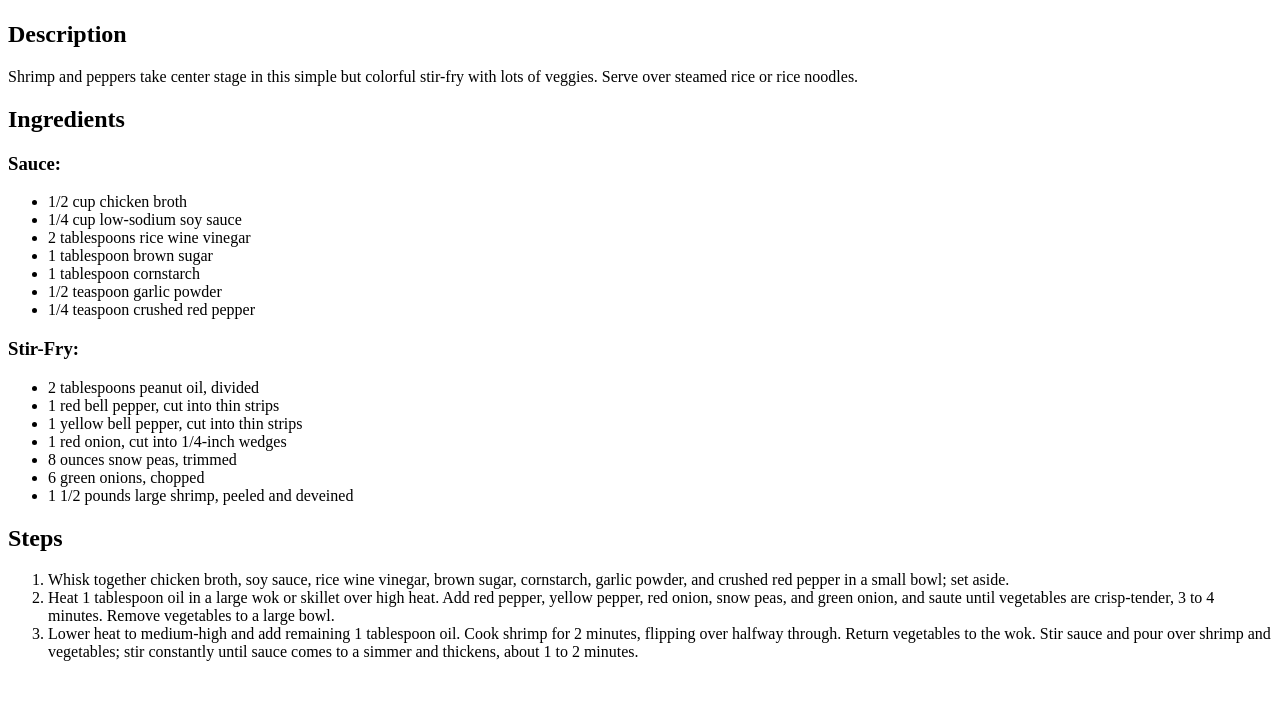
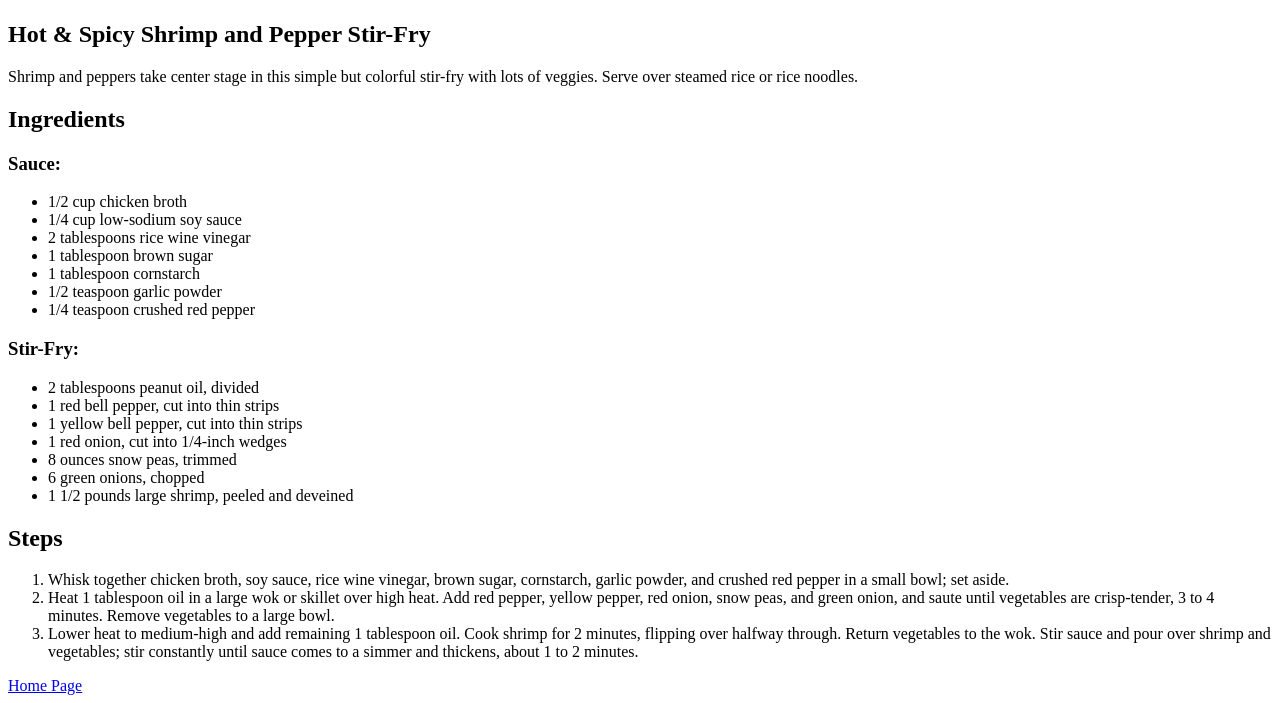
Before and after one commit to justincasetta/odin-recipes, a plain HTML site: page recipes/shrimp-and-pepper-stir-fry.html in a window 1280 px wide. Shown: the part 383-1086 px from the top of the page. Before the commit the page ends 1060 px from the top, so only its background shows below. Drawn offline with Linux system fonts and the light colour scheme.

Commit message:
Update descriptions for each recipe

```diff
--- a/recipes/shrimp-and-pepper-stir-fry.html
+++ b/recipes/shrimp-and-pepper-stir-fry.html
@@ -10,7 +10,7 @@
 
         <img src="https://www.allrecipes.com/thmb/eUA5eDqv6NQPIMflBeGBQJsK6mg=/750x0/filters:no_upscale():max_bytes(150000):strip_icc():format(webp)/7643060_Shrimp-and-Pepper-Stir-Fry_France-C_4x3-35b3f38fa5234d158c691a510abcc982.jpg">
 
-        <h2>Description</h2>
+        <h2>Hot & Spicy Shrimp and Pepper Stir-Fry</h2>
 
         <p>Shrimp and peppers take center stage in this simple but colorful stir-fry with lots of veggies. Serve over steamed rice or rice noodles.</p>
 
@@ -48,5 +48,6 @@
             <li>Lower heat to medium-high and add remaining 1 tablespoon oil. Cook shrimp for 2 minutes, flipping over halfway through. Return vegetables to the wok. Stir sauce and pour over shrimp and vegetables; stir constantly until sauce comes to a simmer and thickens, about 1 to 2 minutes.</li>
         </ol>
 
+        <a href="../index.html">Home Page</a>
     </body>
 </html>
```
Also changed, not shown: recipes/mac-and-cheese.html (+3 -1 lines), recipes/summer-pizza.html (+3 -1 lines).
